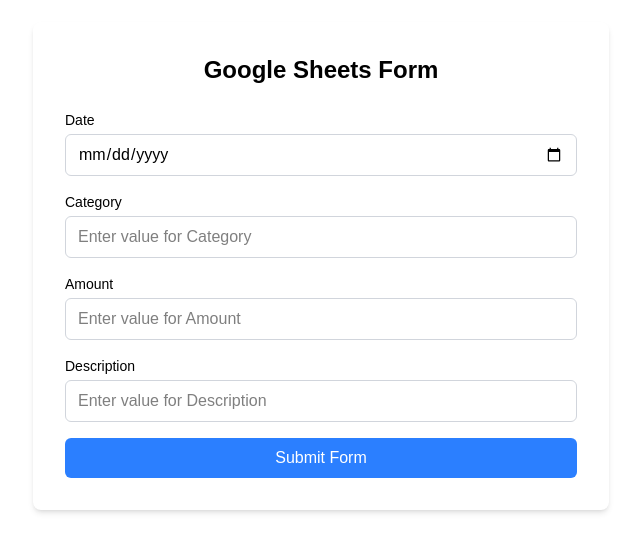
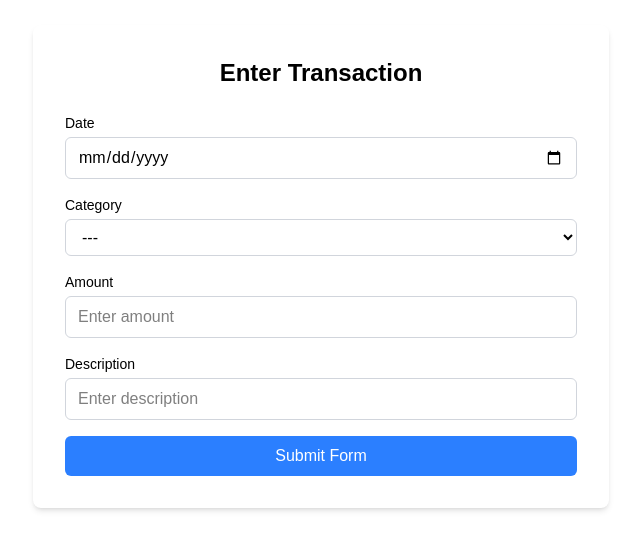
Before and after one commit to ARKXII/google-sheet-nxt, a Next.js app: page / in a window 1280 px wide. Shown: the part 134-686 px from the top of the page, without its empty margins (319-959 px from the left). Built offline with nearby package versions, Linux system fonts and the light colour scheme.

Commit message:
changed category to dropdown

```diff
--- a/app/page.tsx
+++ b/app/page.tsx
@@ -5,7 +5,13 @@
   // Define field configurations with column mappings
   const fieldConfig = [
     { id: "Date", label: "Date ", column: "A", type: "date" },
-    { id: "Category", label: "Category", column: "B", type: "text" },
+    {
+      id: "Category",
+      label: "Category",
+      column: "B",
+      type: "select",
+      options: ["Personal", "Date", "Grocery", "Meme"],
+    },
     { id: "Amount", label: "Amount", column: "C", type: "text" },
     { id: "Description", label: "Description", column: "D", type: "text" },
   ];
@@ -91,9 +97,17 @@
 
   return (
     <main className="flex min-h-screen flex-col items-center justify-center p-5">
+      {/* <div className="flex flex-row gap-3">
+        <button className="text-white bg-purple-700 hover:bg-purple-800 focus:outline-none focus:ring-4 focus:ring-purple-300 font-medium rounded-full text-sm px-5 py-2.5 text-center mb-2 dark:bg-purple-600 dark:hover:bg-purple-700 dark:focus:ring-purple-900">
+          Button 1
+        </button>
+        <button className="text-white bg-purple-700 hover:bg-purple-800 focus:outline-none focus:ring-4 focus:ring-purple-300 font-medium rounded-full text-sm px-5 py-2.5 text-center mb-2 dark:bg-purple-600 dark:hover:bg-purple-700 dark:focus:ring-purple-900">
+          Button 2
+        </button>
+      </div> */}
       <div className="w-full max-w-md md:max-w-xl p-6 md:p-8 bg-white rounded-lg shadow-md">
         <h1 className="text-2xl font-bold mb-6 text-center text-black">
-          Google Sheets Form
+          Enter Transaction
         </h1>
 
         <form onSubmit={handleSubmit}>
@@ -105,15 +119,32 @@
               >
                 {field.label}
               </label>
+              {field.type === "select" ? (
+                <select
+                  id={field.id}
+                  name={field.id}
+                  value={fieldValues[field.id] || ""}
+                  onChange={handleChange}
+                  className="w-full px-3 py-2 border border-gray-300 rounded-md focus:outline-none focus:ring-2 focus:ring-blue-500 text-black"
+                >
+                  <option value="">---</option>
+                  {field.options?.map((option) => (
+                    <option key={option} value={option}>
+                      {option}
+                    </option>
+                  ))}
+                </select>
+              ) : (
                 <input
                   type={field.type}
                   id={field.id}
                   name={field.id}
-                value={fieldValues[field.id]}
+                  value={fieldValues[field.id] || ""}
                   onChange={handleChange}
                   className="w-full px-3 py-2 border border-gray-300 rounded-md focus:outline-none focus:ring-2 focus:ring-blue-500 text-black"
-                placeholder={`Enter value for ${field.label}`}
+                  placeholder={`Enter ${field.label.toLowerCase()}`}
                 />
+              )}
             </div>
           ))}
 
```
Lines whose indentation alone changed are shown as unchanged.
